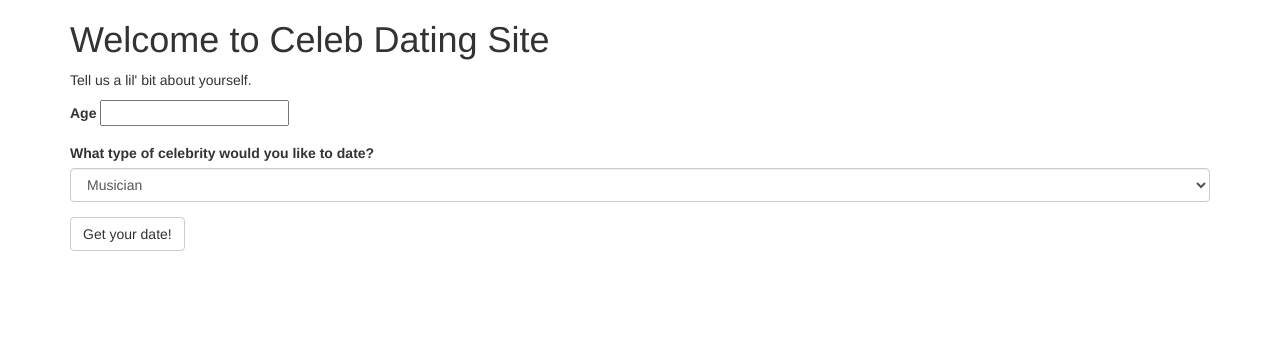
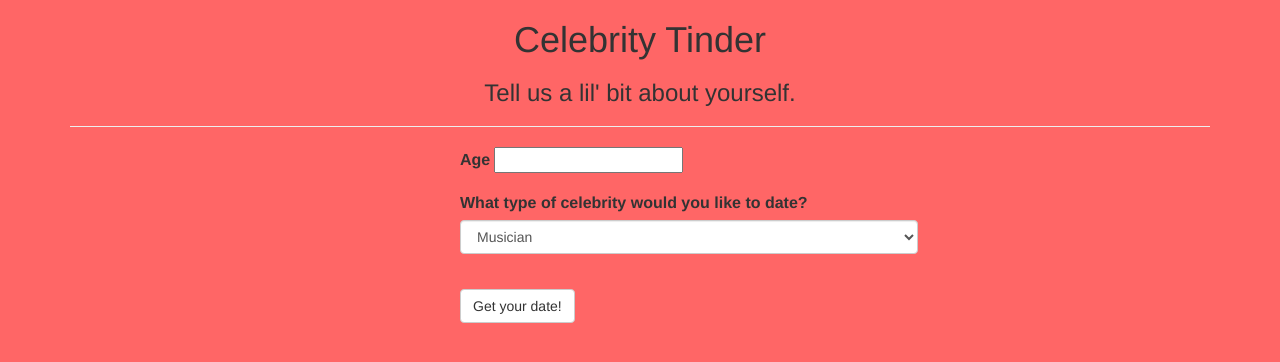
Before and after one commit to brookehurford/celebrity-date, a plain HTML site: page index.html in a window 1280 px wide. Drawn offline with Linux system fonts and the light colour scheme.

Commit message:
Add styles

```diff
--- a/css/styles.css
+++ b/css/styles.css
@@ -1,3 +1,23 @@
 #printToScreen {
   display: none;
 }
+
+h1, h3 {
+  text-align: center;
+}
+
+label {
+  font-size: 16px;
+}
+
+body {
+  background-color: #ff6666;
+}
+
+.btn {
+  margin-top: 20px;
+}
+
+#printToScreen {
+  text-align: center;
+}
--- a/index.html
+++ b/index.html
@@ -10,9 +10,13 @@
   <body>
     <div class="container">
 
-      <h1>Welcome to Celeb Dating Site</h1>
-      <p>Tell us a lil' bit about yourself.</p>
 
+      <h1>Celebrity Tinder</h1>
+      <h3>Tell us a lil' bit about yourself.</h3>
+      <hr>
+
+      <div class="row">
+        <div class="col-md-5 col-md-offset-4">
           <form id="celebrityDate">
             <div class="form-group">
               <label  for="age">Age</label>
@@ -27,8 +31,9 @@
                 <option value="movie">Movie Star</option>
               </select>
             </div>
-
             <button type="submit" class="btn btn-default">Get your date!</button>
+          </div>
+        </div>
       <div id="printToScreen">
         <h2>Your date will be <span id="celebName"></span></h2>
       </div>
--- a/js/scripts.js
+++ b/js/scripts.js
@@ -36,7 +36,6 @@ $(document).ready(function() {
       else {
           alert('Please enter your age!');
         }
+      event.preventDefault();
       })
-
-  event.preventDefault();
     });
```
Lines whose indentation alone changed are shown as unchanged.
